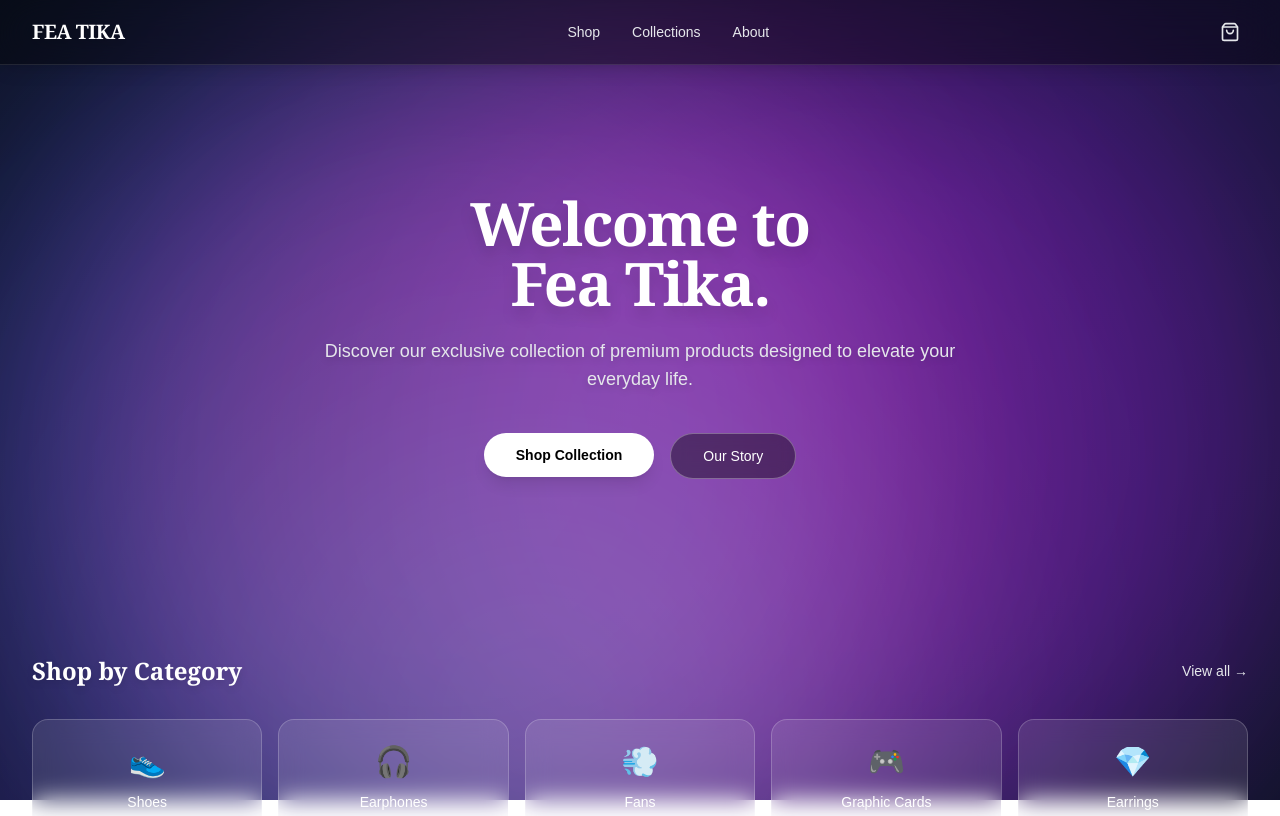
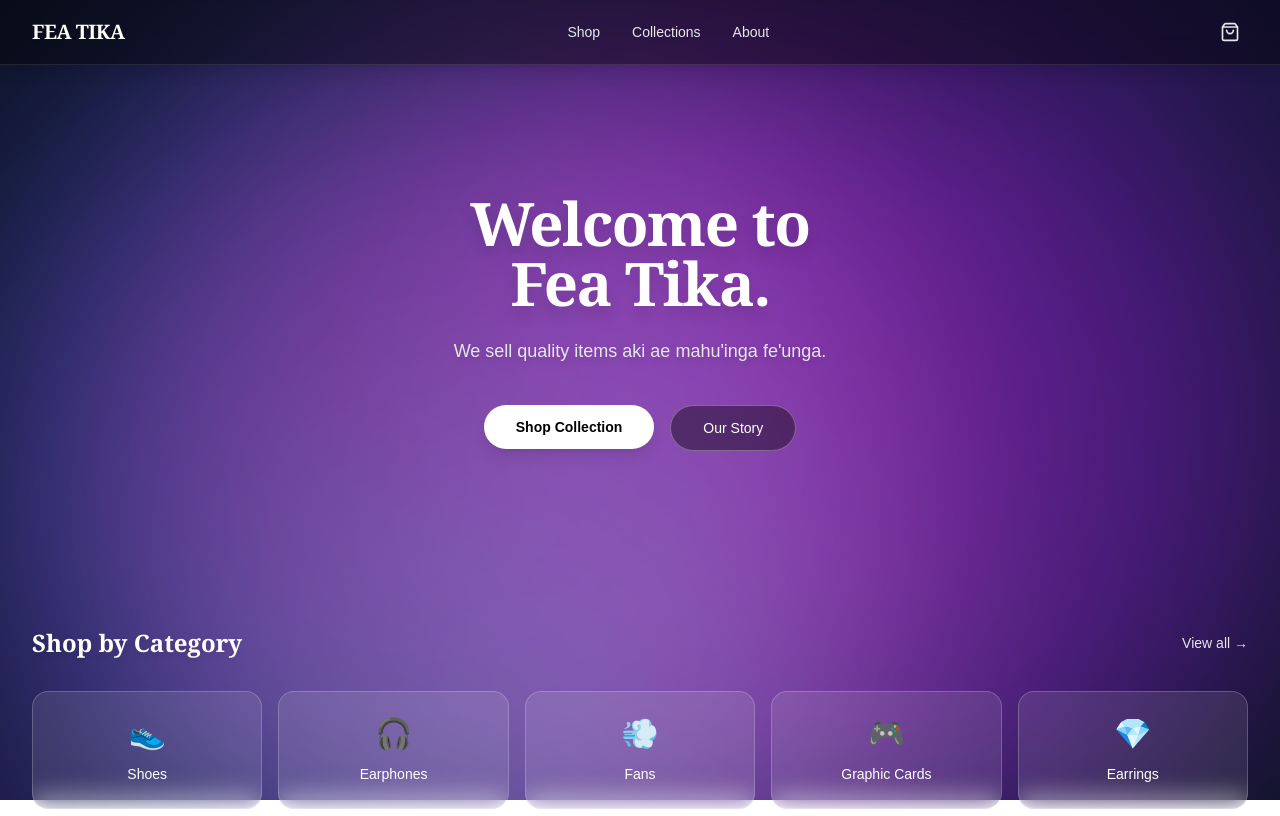
Before and after one commit to Rich92993/Fea-Tika, a Next.js app: page / in a window 1280 px wide. Shown: the top 816 px of the page. Built offline with nearby package versions, Linux system fonts and the light colour scheme; a web font is replaced by a local one.

Commit message:
fkhu e phrases

```diff
--- a/src/app/page.tsx
+++ b/src/app/page.tsx
@@ -16,7 +16,7 @@ export default function Home() {
           Welcome to <br className="hidden sm:block" /> Fea Tika.
         </h1>
         <p className="mx-auto mt-6 max-w-2xl text-base sm:text-lg text-gray-200 font-normal drop-shadow-md">
-          Discover our exclusive collection of premium products designed to elevate your everyday life.
+          We sell quality items aki ae mahu'inga fe'unga.
         </p>
         <div className="mt-10 flex justify-center gap-4">
           <Link href="/shop">
```
